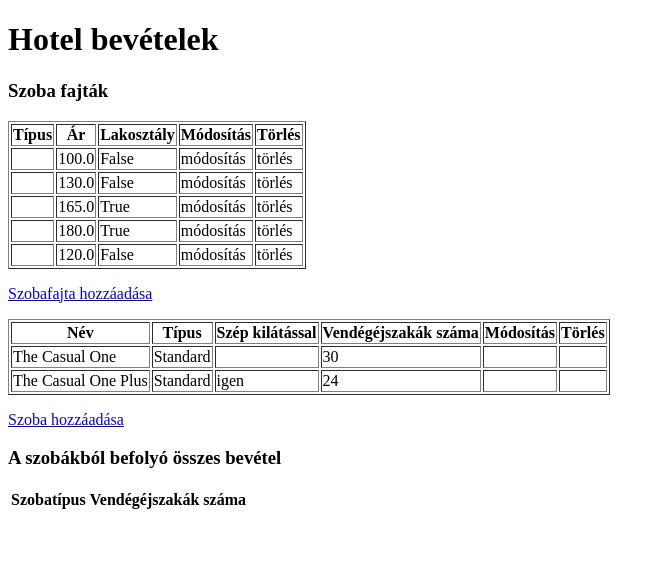
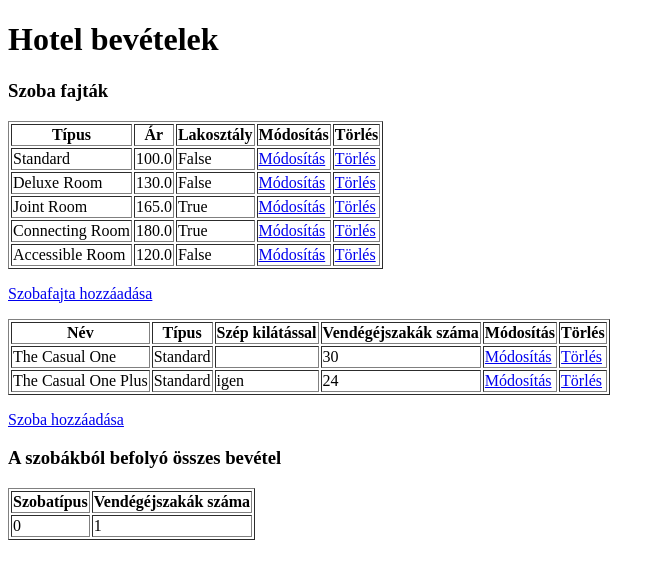
Before and after one commit to supernauth/hotel_finance_django, a Django app: template cubixhazi/hotel_finance/templates/index.html in a window 1280 px wide. Shown: the top 579 px of the page, without its empty margins (0-665 px from the left). Run offline with Django 5.2, Linux system fonts and the light colour scheme; the template is opened without the code that fills it: values that come from a table or form of the project are taken from there, others are empty; data comes from the database, SQL or seed files in the repository; both versions use the stored data as it was after the commit.

Commit message:
Fixing the non-workingsite in the site/urls.py file

```diff
--- a/cubixhazi/cubixhazi/urls.py
+++ b/cubixhazi/cubixhazi/urls.py
@@ -18,6 +18,6 @@ from django.contrib import admin
 from django.urls import path, include
 
 urlpatterns = [
-    path('hotel_finance/', include('hotel_finance.urls')),
+    path('', include('hotel_finance.urls')),
     path('admin/', admin.site.urls),
 ]
--- a/cubixhazi/hotel_finance/models.py
+++ b/cubixhazi/hotel_finance/models.py
@@ -16,4 +16,4 @@ class Room(models.Model):
     night_count = models.IntegerField()
 
     def __str__(self):
-        return f'{self.name} ({self.Type.name})'
+        return f'{self.name} ({self.type.name})'
--- a/cubixhazi/hotel_finance/templates/index.html
+++ b/cubixhazi/hotel_finance/templates/index.html
@@ -18,11 +18,11 @@
         </tr>
         {% for type in room_types %}
         <tr>
-            <td>{{ tpye.name }}</td>
+            <td>{{ type.name }}</td>
             <td>{{ type.price }}</td>
             <td>{{ type.suite }}</td>
-            <td><a href="type/update/{{ type.id }}"></a>módosítás</td>
-            <td><a href="type/delete/"></a>törlés</td>
+            <td><a href="type/update/{{ type.id }}">Módosítás</a></td>
+            <td><a href="type/delete/">Törlés</a></td>
         </tr>
         {% endfor %}
     </table>
@@ -46,8 +46,8 @@
                 <td>{{ room.type.name }}</td>
                 <td>{% if room.has_views %} igen {% endif %}</td>
                 <td>{{ room.night_count }}</td>
-                <td><a href="room/update/{{ room.id }}"></a></td>
-                <td><a href="room/delete/{{ room.id }}"></a></td>
+                <td><a href="room/update/{{ room.id }}">Módosítás</a></td>
+                <td><a href="room/delete/{{ room.id }}">Törlés</a></td>
             </tr>
         {% endfor %}
     </table>
@@ -56,10 +56,14 @@
     </p>
 
 <h3>A szobákból befolyó összes bevétel</h3>
-    <table>
+    <table border="1">
         <tr>
             <th>Szobatípus</th>
             <th>Vendégéjszakák száma</th>
+        </tr>
+        <tr>
+            <td>0</td>
+            <td>1</td>
         </tr>
         <!-- itt folytatni, a views.py 12. sorban a lényeg -->
     </table>
--- a/cubixhazi/hotel_finance/views.py
+++ b/cubixhazi/hotel_finance/views.py
@@ -6,10 +6,11 @@ from hotel_finance.models import Type, Room
 
 def index(request):
     rooms = Room.objects.all()
+    total_income = 0
     return HttpResponse(loader.get_template('index.html').render({
         'room_types': Type.objects.all(),
         'rooms': rooms,
-        'income': 3 # ide kell majd az összegzés
+        'income': total_income,
     }, request))
 
 def add_type(request):
```
Also changed, not shown: cubixhazi/db.sqlite3, cubixhazi/hotel_finance/migrations/0001_initial.py (added), cubixhazi/hotel_finance/urls.py (line endings or trailing spaces), 1 other file.
